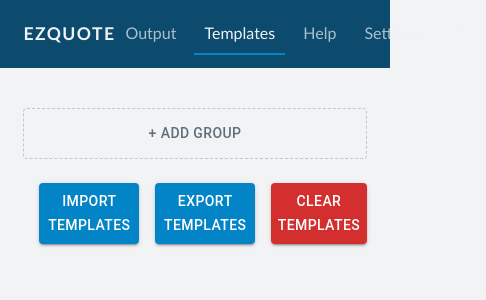
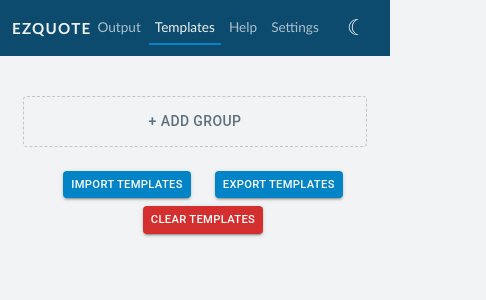
Before and after one commit to sterance/EzQuote, a React (Vite) app: page /templates in a window 390 px wide. Shown: the top 300 px of the page, 486 px wide, since content can reach past the window. Built offline with nearby package versions, Linux system fonts and the light colour scheme.

Commit message:
fix theme toggle width and polish mobile layout

```diff
--- a/src/App.css
+++ b/src/App.css
@@ -87,6 +87,8 @@
 
 .theme-toggle {
   color: var(--nav-text) !important;
+  width: 48px;
+  flex-shrink: 0;
 }
 
 .theme-toggle:hover {
@@ -390,3 +392,76 @@
   color: var(--text-muted);
   opacity: 1;
 }
+
+.tmpl-drag-handle svg {
+  margin-left: 20px !important;
+}
+
+@media (max-width: 600px) {
+  .top-nav {
+    min-height: 56px;
+    padding: 0 12px;
+  }
+
+  .brand-mark {
+    font-size: 0.95rem;
+  }
+
+  .nav-links {
+    gap: 2px;
+    margin-right: 8px;
+  }
+
+  .nav-links a {
+    font-size: 0.85rem;
+    padding: 6px 6px;
+  }
+
+  .template-actions-row {
+    flex-wrap: wrap;
+    gap: 8px;
+  }
+
+  .template-actions-row .MuiButton-root {
+    font-size: 0.7rem;
+    min-width: 0;
+    padding: 4px 8px;
+    white-space: nowrap;
+  }
+
+  .tmpl-card-actions {
+    display: flex !important;
+    flex: 1 !important;
+    flex-direction: column !important;
+    row-gap: 8px;
+    align-self: stretch !important;
+    align-items: stretch !important;
+  }
+
+  .tmpl-card-actions > * {
+    margin-left: 0 !important;
+  }
+
+  .tmpl-card-actions .MuiButton-root {
+    flex: 1 !important;
+    font-size: 0.75rem;
+    min-width: 0 !important;
+    padding: 2px 6px;
+    width: 100%;
+  }
+
+  .tmpl-fill-panel {
+    flex-wrap: nowrap;
+    gap: 12px;
+    overflow-x: auto;
+  }
+
+  .tmpl-fill-panel > .MuiBox-root {
+    flex: 0 0 85%;
+  }
+
+  .settings-sections .MuiToggleButton-root {
+    font-size: 0.7rem;
+    padding: 3px 8px;
+  }
+}
--- a/src/components/FillValuePanel.tsx
+++ b/src/components/FillValuePanel.tsx
@@ -13,15 +13,10 @@
   onDeleteValue: (tag: string, index: number) => void;
 }
 
-export const FillValuePanel: React.FC<FillValuePanelProps> = ({
-  group,
-  groupTags,
-  onAddValue,
-  onUpdateValue,
-  onDeleteValue,
-}) => {
+export const FillValuePanel: React.FC<FillValuePanelProps> = ({ group, groupTags, onAddValue, onUpdateValue, onDeleteValue }) => {
   return (
     <Box
+      className="tmpl-fill-panel"
       sx={{
         p: 2,
         bgcolor: "var(--surface-muted)",
@@ -35,8 +30,7 @@
     >
       {groupTags.length === 0 ? (
         <Typography variant="caption" color="text.secondary">
-          No variables in this template yet. Add {"{tag}"} placeholders using
-          "Insert Variable" in Edit mode.
+          No variables in this template yet. Add {"{tag}"} placeholders using "Insert Variable" in Edit mode.
         </Typography>
       ) : (
         groupTags.map((tag) => {
@@ -57,42 +51,22 @@
                 gap: 1,
               }}
             >
-              <Typography
-                variant="subtitle2"
-                sx={{ fontWeight: "bold", textTransform: "capitalize" }}
-              >
+              <Typography variant="subtitle2" sx={{ fontWeight: "bold", textTransform: "capitalize", textAlign: "center" }}>
                 {tag}
               </Typography>
               <Divider />
               {list.length === 0 ? (
-                <Typography
-                  variant="caption"
-                  color="text.secondary"
-                  sx={{ textAlign: "center" }}
-                >
-                  No fill values yet. This fill will appear as a custom text
-                  input in the{" "}
+                <Typography variant="caption" color="text.secondary" sx={{ textAlign: "center" }}>
+                  No fill values yet. This fill will appear as a custom text input in the{" "}
                   <Link component={RouterLink} to="/output">
                     Output page
                   </Link>
                   .
                 </Typography>
               ) : (
-                <SortableContext
-                  items={list.map((_, i) => `fill:${group.id}:${fillIds[i]}`)}
-                >
+                <SortableContext items={list.map((_, i) => `fill:${group.id}:${fillIds[i]}`)}>
                   {list.map((value, idx) => (
-                    <SortableFillRow
-                      key={fillIds[idx]}
-                      id={`fill:${group.id}:${fillIds[idx]}`}
-                      groupId={group.id}
-                      fillId={fillIds[idx]}
-                      tag={tag}
-                      index={idx}
-                      value={value}
-                      onChange={(v) => onUpdateValue(tag, idx, v)}
-                      onDelete={() => onDeleteValue(tag, idx)}
-                    />
+                    <SortableFillRow key={fillIds[idx]} id={`fill:${group.id}:${fillIds[idx]}`} groupId={group.id} fillId={fillIds[idx]} tag={tag} index={idx} value={value} onChange={(v) => onUpdateValue(tag, idx, v)} onDelete={() => onDeleteValue(tag, idx)} />
                   ))}
                 </SortableContext>
               )}
--- a/src/components/GroupEditorView.tsx
+++ b/src/components/GroupEditorView.tsx
@@ -38,12 +38,14 @@
         >
           <Typography sx={{ fontSize: "1.5rem", lineHeight: 1 }}>‹</Typography>
         </IconButton>
+        <Stack direction="row" spacing={1} className="tmpl-card-actions">
           <Button variant="outlined" size="small" onClick={onEdit}>
             Edit
           </Button>
           <Button variant="outlined" size="small" onClick={onDelete}>
             Delete
           </Button>
+        </Stack>
       </Stack>
       <Typography
         variant="caption"
@@ -58,7 +60,7 @@
       >
         {group.template}
       </Typography>
-      <Box component="span" {...dragHandleAttributes} {...dragHandleListeners} sx={{ display: "flex", alignItems: "center", justifyContent: "center", cursor: "grab", color: "var(--text)" }}>
+      <Box component="span" className="tmpl-drag-handle" {...dragHandleAttributes} {...dragHandleListeners} sx={{ display: "flex", alignItems: "center", justifyContent: "center", cursor: "grab", color: "var(--text)" }}>
         <DragHandleIcon fontSize="small" />
       </Box>
     </Box>
--- a/src/pages/Settings.tsx
+++ b/src/pages/Settings.tsx
@@ -107,7 +107,7 @@
               textAlign: "center",
             }}
           >
-            Text Alignment
+            Input Text Alignment
           </FormLabel>
           <ToggleButtonGroup value={textAlignment} exclusive onChange={handleAlignmentChange} aria-label="text alignment" size="small" sx={toggleGroupSx}>
             <ToggleButton value="left" aria-label="left align">
--- a/src/pages/Templates.tsx
+++ b/src/pages/Templates.tsx
@@ -113,7 +113,7 @@
       >
         + Add Group
       </Button>
-      <Stack direction="row" spacing={2} sx={{ mt: 3, mb: 3, alignItems: "center", justifyContent: "center" }}>
+      <Stack direction="row" spacing={2} sx={{ mt: 3, mb: 3, alignItems: "center", justifyContent: "center" }} className="template-actions-row">
         <input type="file" accept=".json" style={{ display: "none" }} ref={fileInputRef} onChange={handleImport} />
         <Button variant="contained" className="template-action-btn" onClick={() => (groups.length > 0 ? confirmAction("Are you sure you want to import templates? This will overwrite all existing templates.", () => fileInputRef.current?.click()) : fileInputRef.current?.click())}>
           Import Templates
@@ -121,7 +121,7 @@
         <Button variant="contained" className="template-action-btn" onClick={handleExport}>
           Export Templates
         </Button>
-        <Button variant="contained" color="error" onClick={() => confirmAction("Are you sure you want to clear all templates? This will reset to defaults and cannot be undone.", handleClear)}>
+        <Button variant="contained" color="error" className="template-clear-btn" onClick={() => confirmAction("Are you sure you want to clear all templates? This will reset to defaults and cannot be undone.", handleClear)}>
           Clear Templates
         </Button>
       </Stack>
```
Also changed, not shown: src/components/GroupEditorEdit.tsx (+3 -38 lines). Lines whose indentation alone changed are shown as unchanged.
